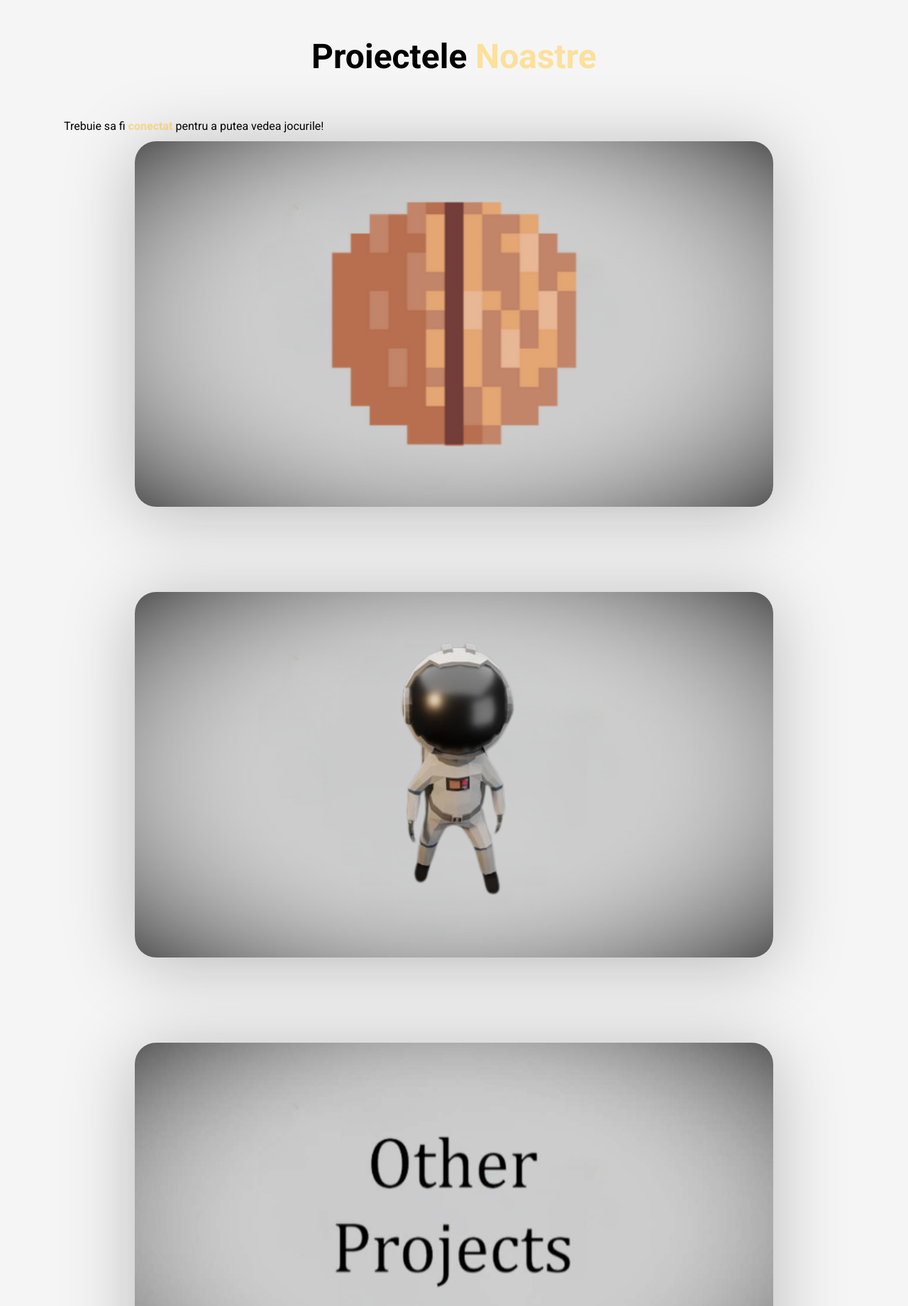
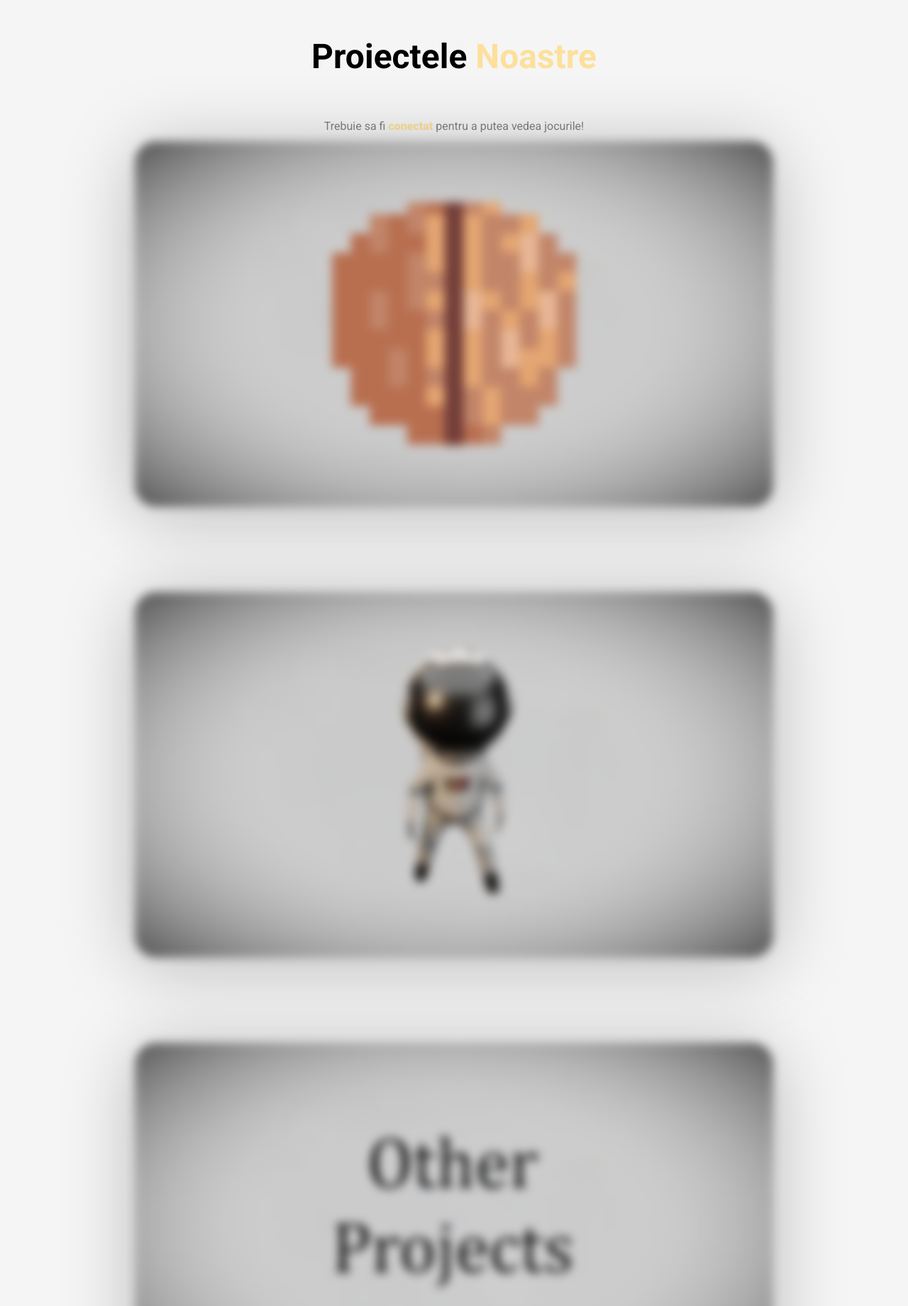
Before and after one commit to MateiReed/romdev, a PHP site: page /index.html in a window 1280 px wide. Shown: the part 799-2639 px from the top of the page at 71% size. Run offline with PHP 8.4, Linux system fonts and the light colour scheme; some libraries are stand-ins or nearby versions.

Commit message:
Add files via upload

```diff
--- a/styles.css
+++ b/styles.css
@@ -35,6 +35,17 @@ to{
       transform: translateX(0px);
     }
     }
+.subtext{
+  margin: auto;
+  text-align: center;
+  position: relative;
+  color: gray;
+
+}
+
+.project{
+  filter: blur(7px);
+}
 
 * {
   font-family: "Roboto", sans-serif;
```
